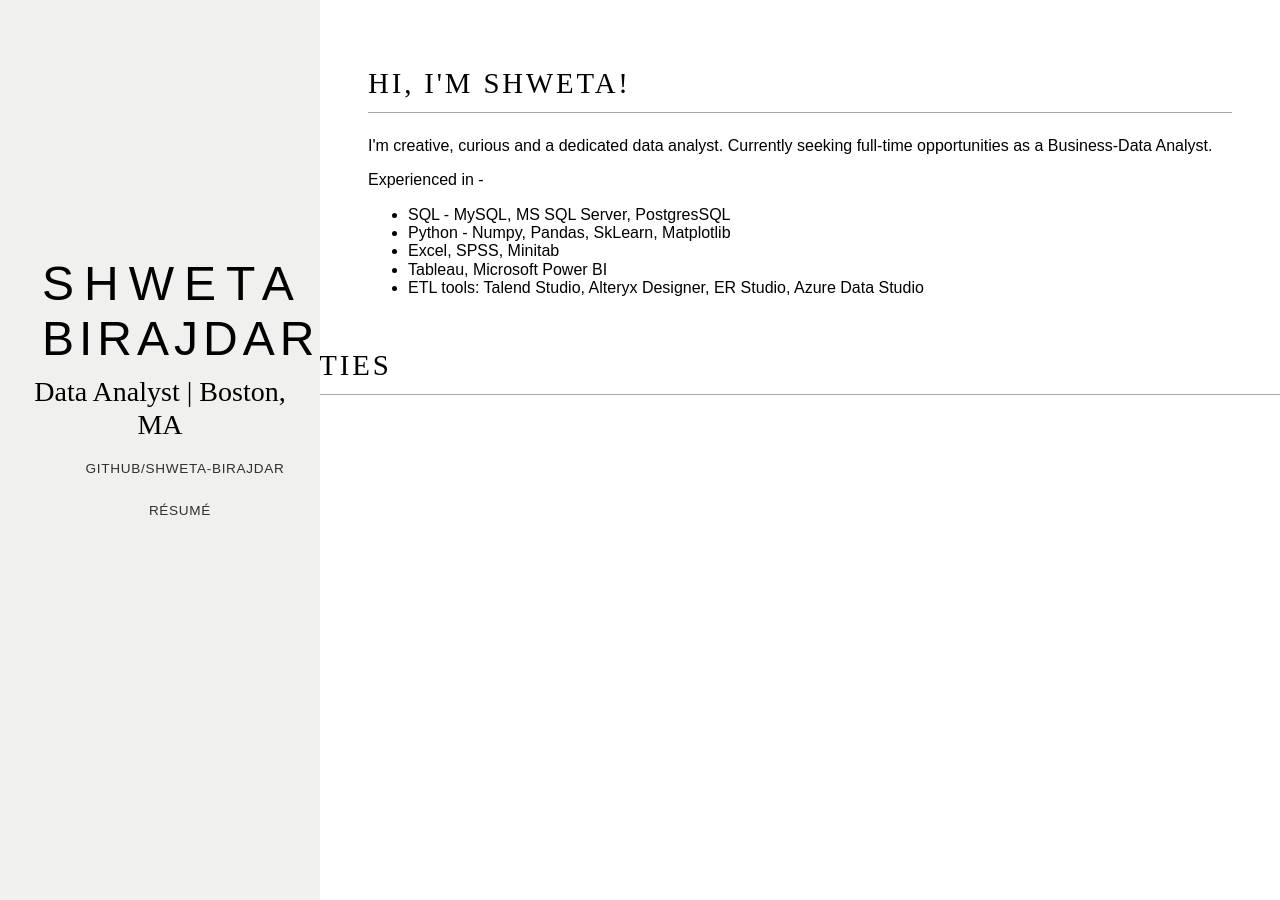
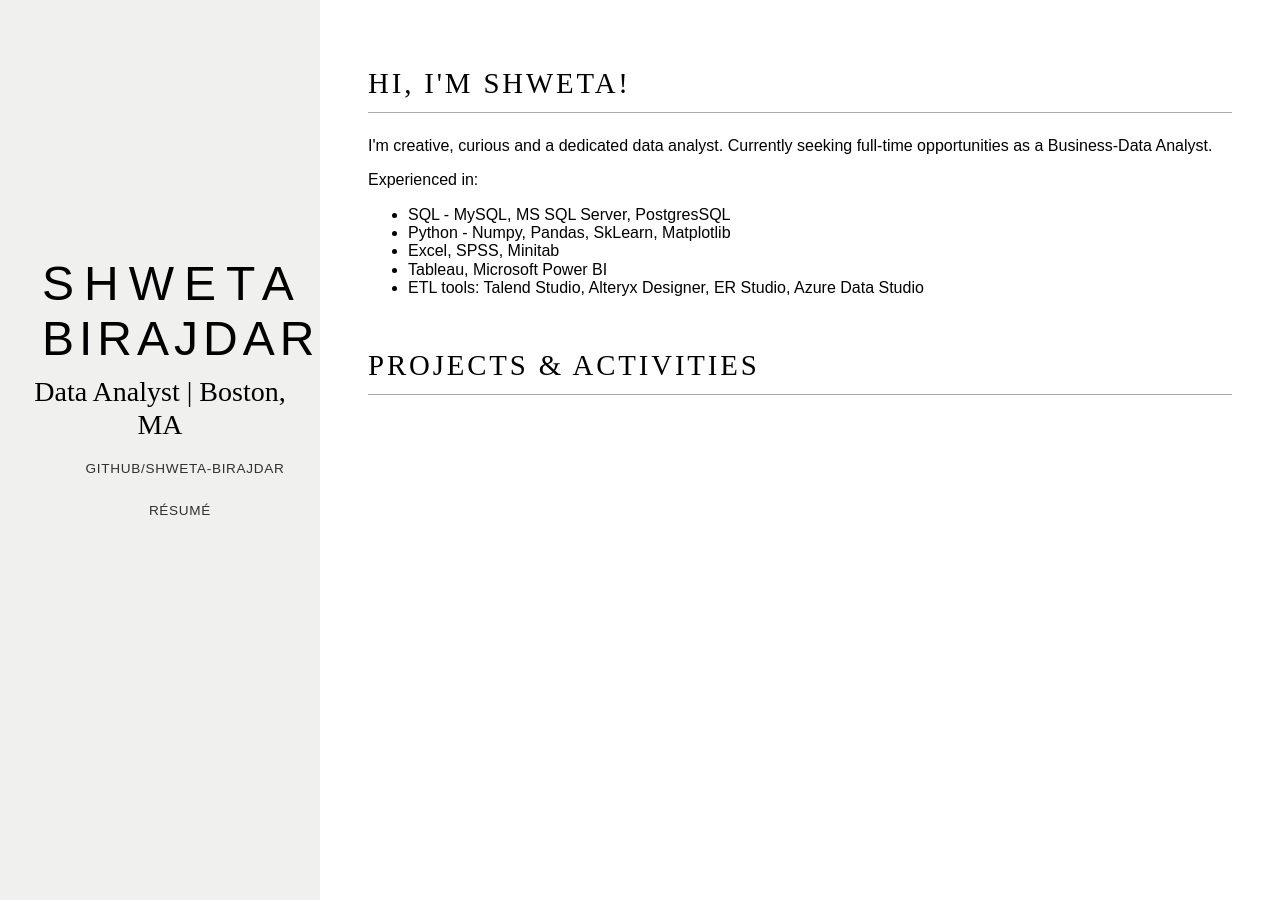
Before and after one commit to shweta-birajdar/shweta-birajdar.github.io, a Jekyll site: the page built from index.html, in a window 1280 px wide. Built offline with Jekyll 4.4.1, drawn with Linux system fonts in a browser that asks for light colours; nearby versions of some CDN libraries; some web fonts are replaced.

```diff
--- a/index.html
+++ b/index.html
@@ -9,7 +9,7 @@ published: true
     <div class="pure-g">
       <div class="pure-u-1">
 	        <p>I&apos;m creative, curious and a dedicated data analyst. Currently seeking full-time opportunities as a Business-Data Analyst.</p>
-		      <p>Experienced in - </p>
+		      <p>Experienced in: </p>
 		      <ul>
 			      <li>SQL - MySQL, MS SQL Server, PostgresSQL</li>
 			      <li>Python - Numpy, Pandas, SkLearn, Matplotlib</li>
@@ -22,10 +22,7 @@ published: true
 	  </div>
 	</div>
 
-      </div>
-    </div>
-  </div>
-</div>
+
 
 <div class="content-section">
   <h2 class="content-subhead">Projects &amp; Activities</h2>
```
